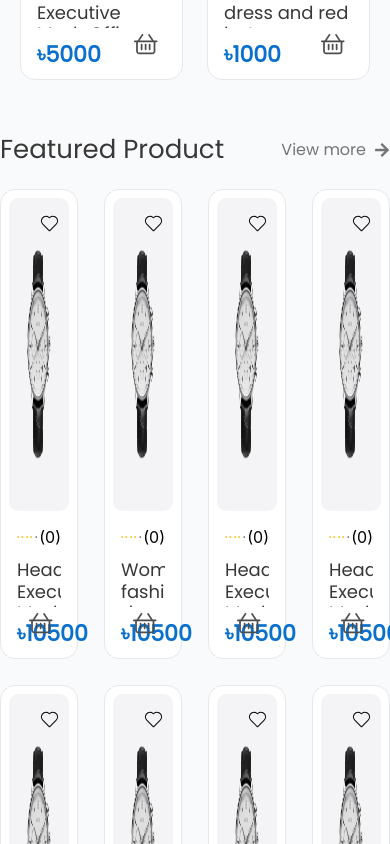
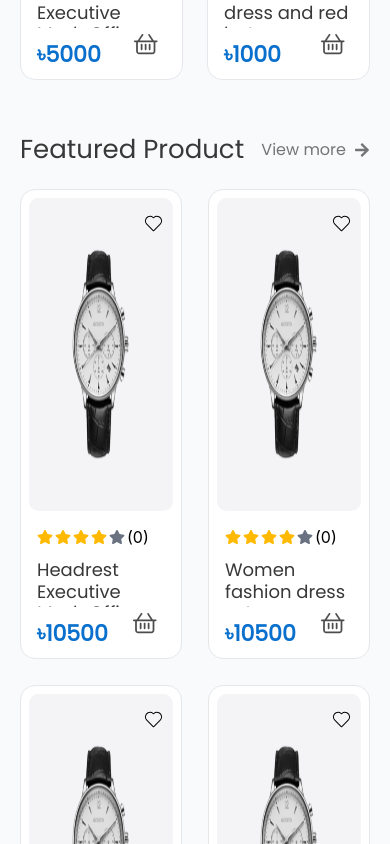
Before and after one commit to ashiqul290/Nirvoya-Website, a React (Vite) app: page / in a window 390 px wide. Shown: the part 2020-2864 px from the top of the page. Built offline with nearby package versions, Linux system fonts and the light colour scheme.

Commit message:
responsive all product

```diff
--- a/src/components/Home/FeaturedProduct.jsx
+++ b/src/components/Home/FeaturedProduct.jsx
@@ -139,7 +139,7 @@ export const FeaturedProduct = () => {
     <>
       <div className="mt-12.5">
         <Container>
-          <div className=" pb-10">
+          <div className=" pb-10 px-5 xl:px-0">
             <div className="flex justify-between items-center mb-5">
               <h3 className=" text-[26px] font-poppins font-medium text-[#383838]">
                 Featured Product
@@ -149,7 +149,7 @@ export const FeaturedProduct = () => {
               </button>
             </div>
 
-            <div className=" grid grid-cols-4 gap-6.5">
+            <div className=" grid grid-cols-2 md:grid-cols-3 xl:grid-cols-4 gap-6.5">
               {products.slice(0, visibleCount).map((item) => (
                 <ProductCart key={item.id} item={item} />
               ))}
```
